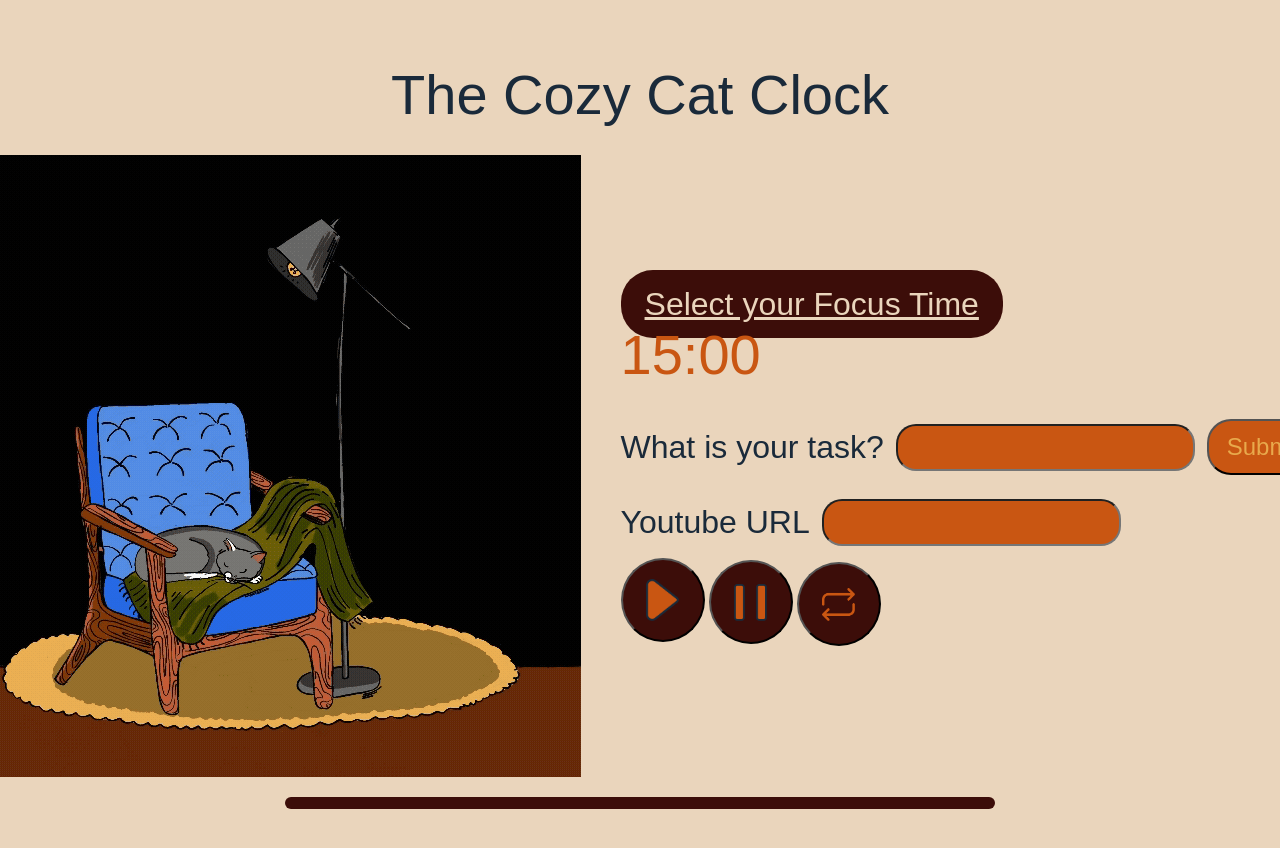
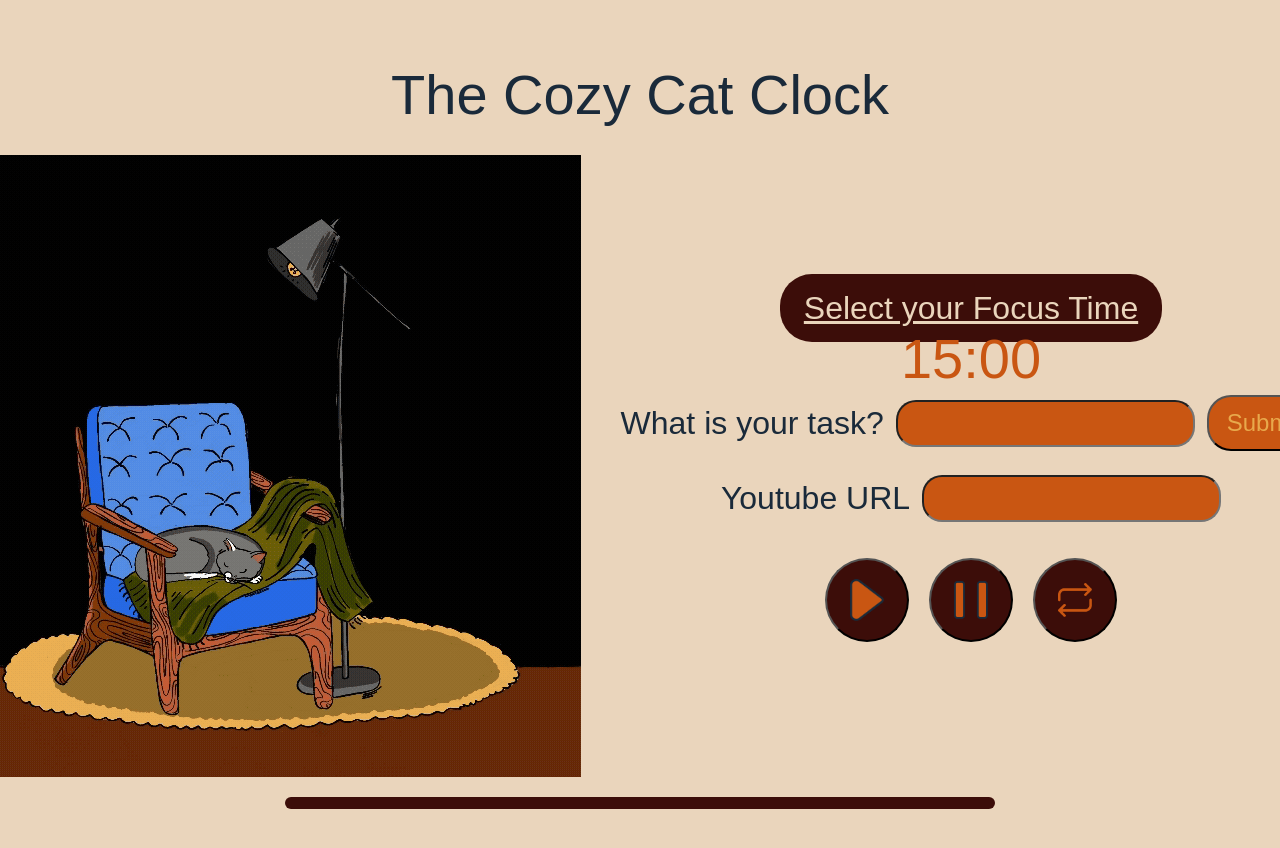
Before and after one commit to bluejay-codes/The_CozyCat_Timer, a plain HTML site: page index.html in a window 1280 px wide. Shown: the top 848 px of the page. Drawn offline with Linux system fonts and the light colour scheme; a web font is replaced by a local one.

Commit message:
more changes to the homepage

```diff
--- a/styles/styles.css
+++ b/styles/styles.css
@@ -55,6 +55,10 @@ label{
     align-items: center;
     gap: 0.75em;
     margin-top: 1.5em;
+}
+
+.inputs .input-row:first-child {
+    margin-top: 0.25em;
 }
 
 .input-row label {
@@ -135,12 +139,26 @@ img{
 .options {
     display: inline-flex;
     flex-direction: column;
+    align-items: center;
+}
+
+.inputs {
+    display: flex;
+    flex-direction: column;
+    align-items: center;
+}
+
+.controls {
+    display: flex;
+    justify-content: center;
+    gap: 1.25em;
+    margin-top: 1.5em;
 }
 
 .timer {
     display: grid;
     width: 400px;
-    gap: 1.2em;
+    gap: 2em;
 }
 
 .timer button.active {
@@ -148,7 +166,9 @@ img{
 }
 
 .timer-display {
-    margin-bottom: 0.15em;
+    width: 100%;
+    text-align: center;
+    margin-bottom: 0;
     font-family: Gaegu, sans-serif;
     font-size: 3.5em;
     color:#C95612;
```
